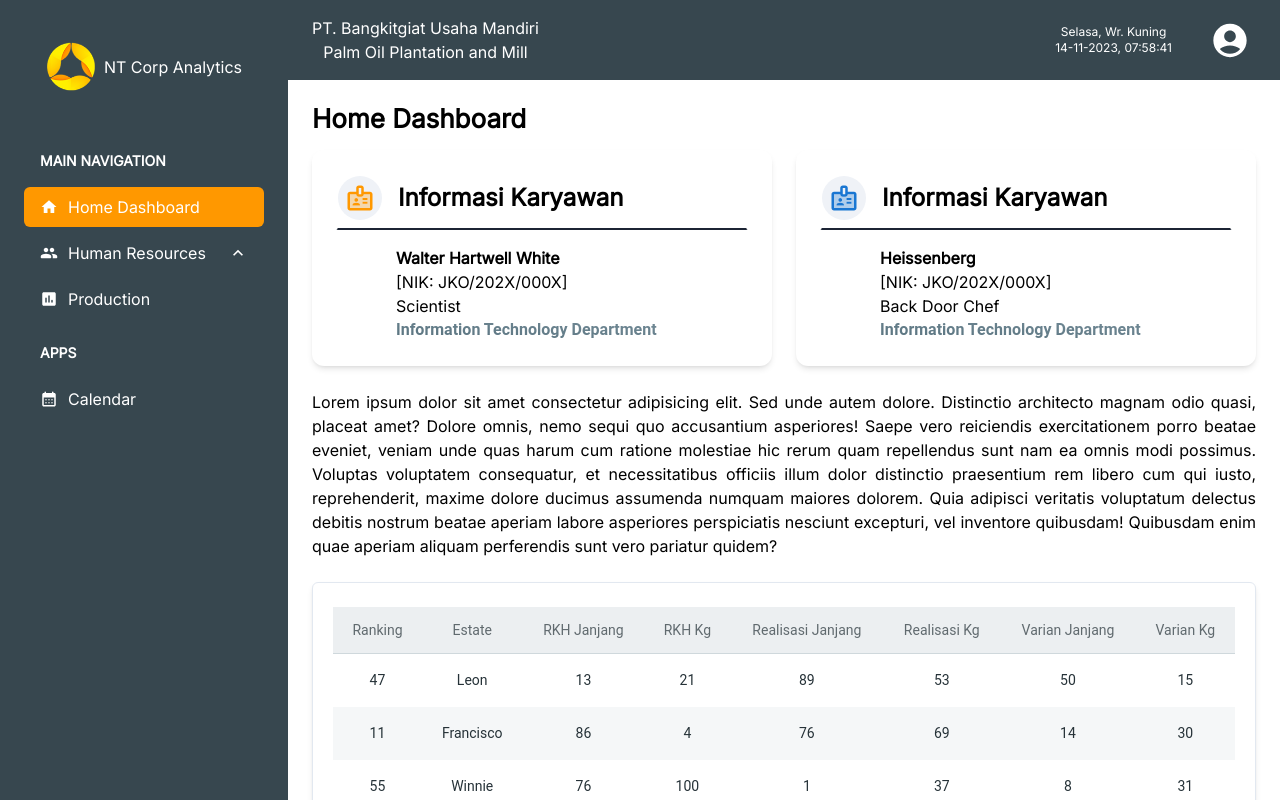
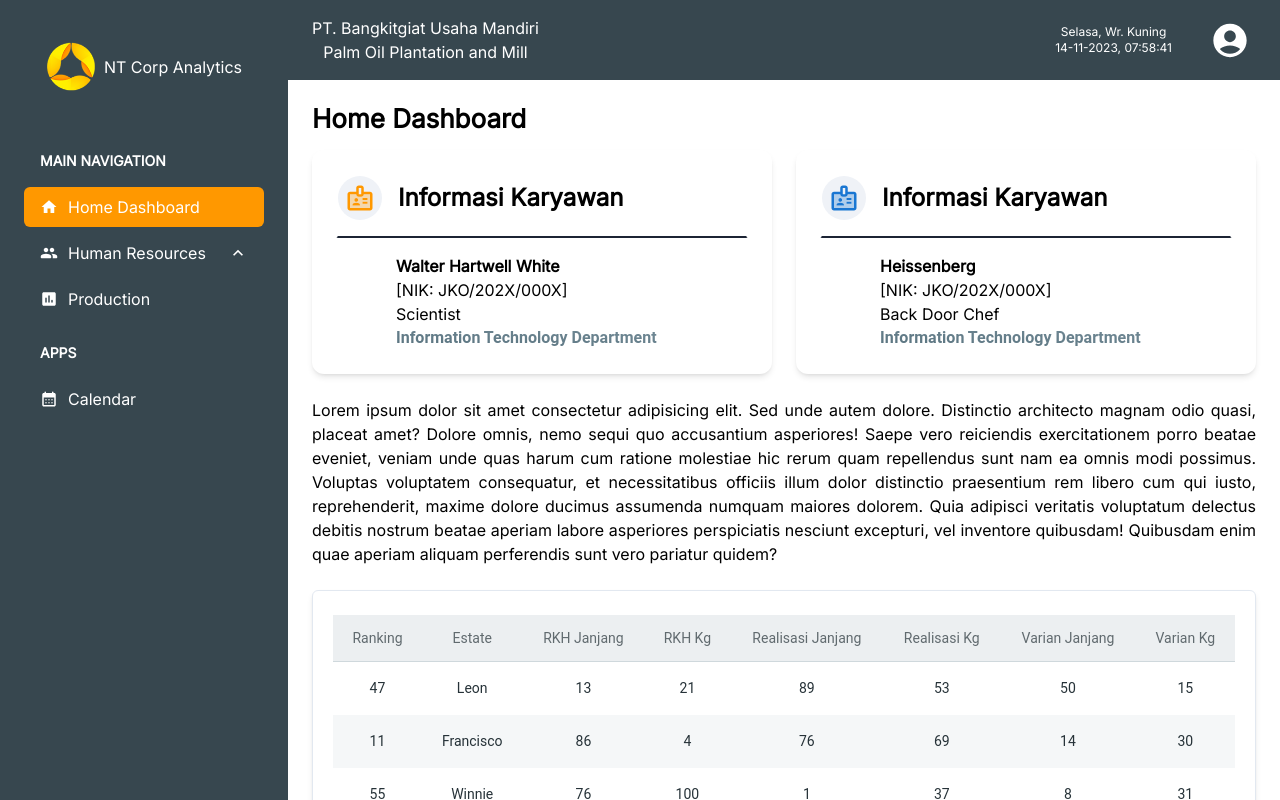
Before and after one commit to emilfauzan/erpplayground, a Next.js app: page /dashboard/home in a window 1280 px wide. Built offline with nearby package versions, Linux system fonts and the light colour scheme.

Commit message:
increased card padding bottom

```diff
--- a/components/common/cards/CardDataStats.tsx
+++ b/components/common/cards/CardDataStats.tsx
@@ -24,7 +24,7 @@ function CardDataStats({
     return (
         <Card>
             <CardBody>
-                <div className="flex border-2 border-transparent border-b-black pb-2 rounded-sm">
+                <div className="flex border-2 border-transparent border-b-black pb-4 rounded-sm">
                     <div className="rounded-full bg-meta-2 flex h-11 w-11 items-center justify-center">
                         {children}
                     </div>
```
